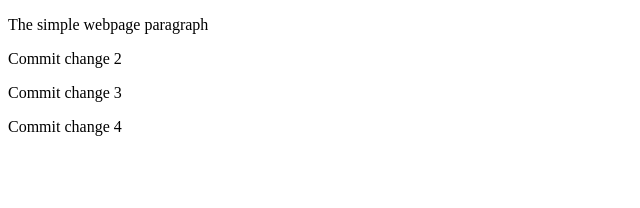
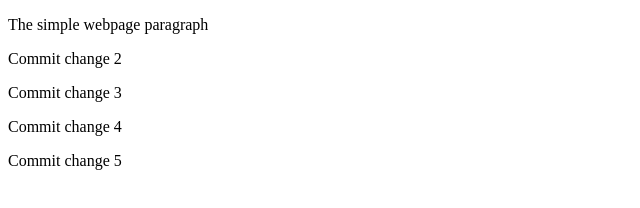
Before and after one commit to da12aci/GitLesson, a plain HTML site: page index.html in a window 1280 px wide. Shown: the whole page, without its empty margins (0-640 px from the left). Drawn offline with Linux system fonts and the light colour scheme.

Commit message:
Add commit 4

```diff
--- a/index.html
+++ b/index.html
@@ -17,5 +17,6 @@
 		<div>
 			<p>Commit change 4</p>
 		</div>
+		<p>Commit change 5</p>
 	</body>
 </html>
```
